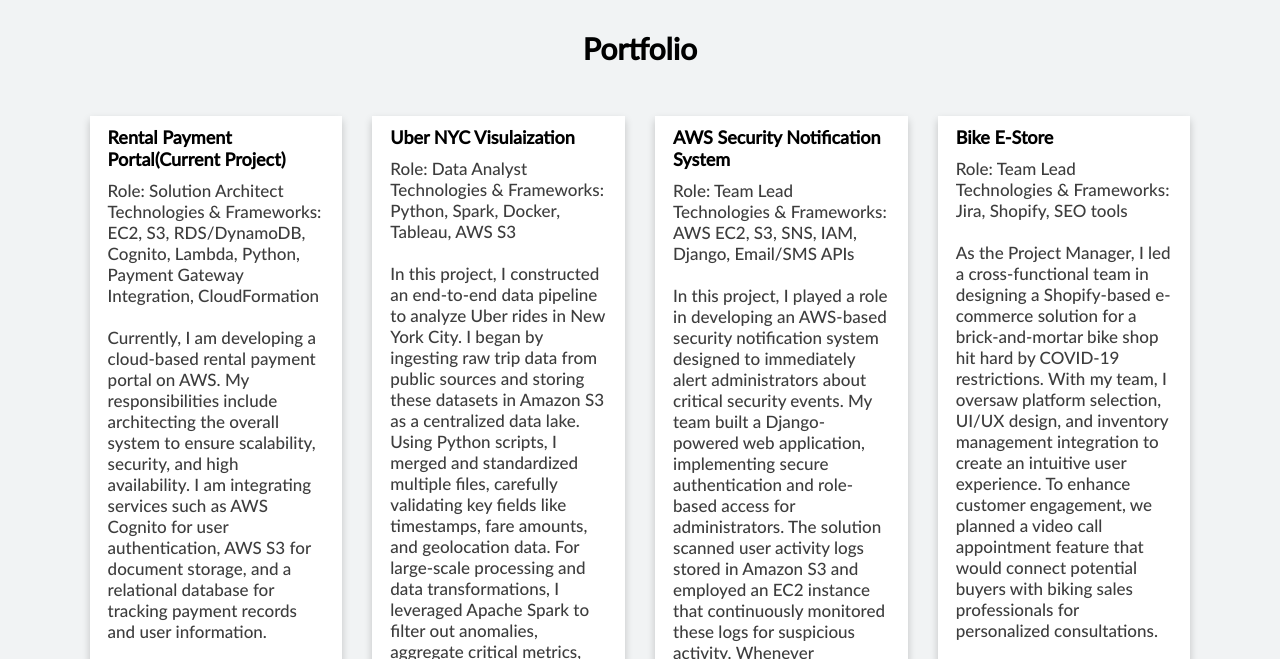
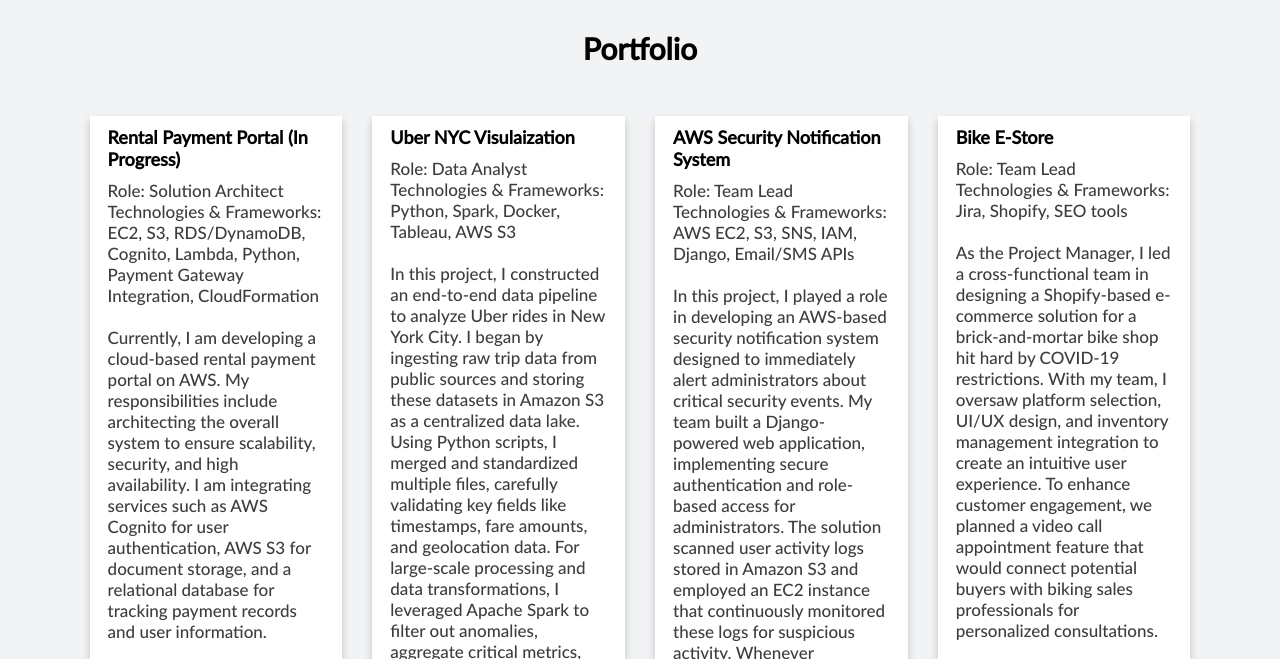
Before and after one commit to h-heer/MyPage, a plain HTML site: page portfolio.html in a window 1280 px wide. Shown: the part 100-759 px from the top of the page. Drawn offline with Linux system fonts and the light colour scheme.

Commit message:
Update portfolio.html

```diff
--- a/portfolio.html
+++ b/portfolio.html
@@ -36,7 +36,7 @@
                   <img src="Stock.jpg" alt="image" class="img-fluid">
                   -->
                   <div class="container">
-                     <h2 class="subheading">Rental Payment Portal(Current Project)</h2>
+                     <h2 class="subheading">Rental Payment Portal (In Progress)</h2>
                      <p>
                         <ul>
                            <li>Role: Solution Architect</li>
```
